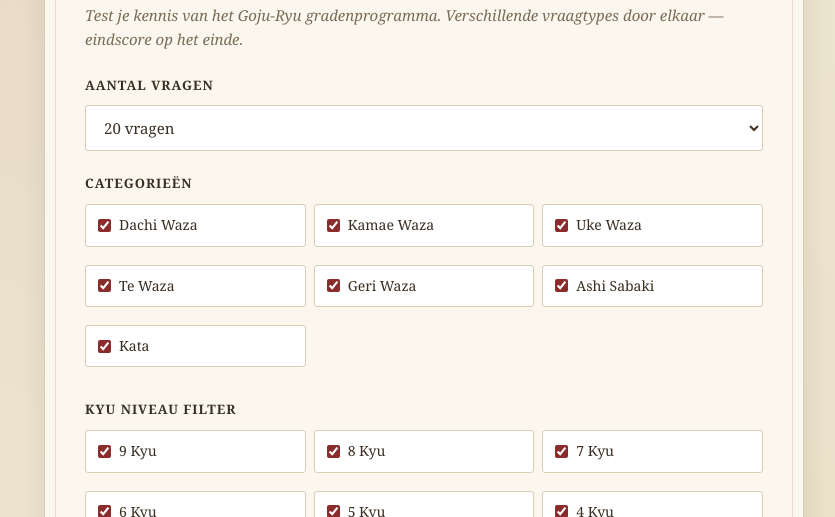
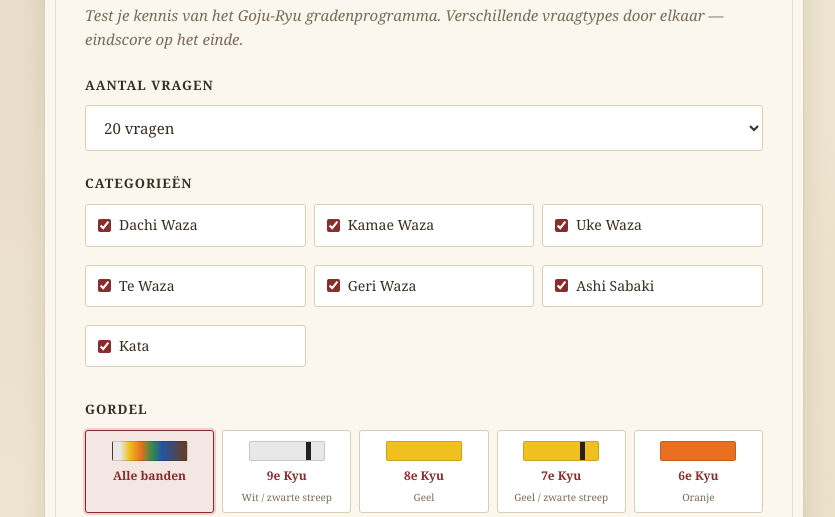
Before and after one commit to damagalis/fujiquiz, a website: page index.html in a window 1280 px wide. Shown: the part 283-800 px from the top of the page, without its empty margins (216-1051 px from the left). Drawn offline with Linux system fonts and the light colour scheme.

Commit message:
gordel selectie verbeterd

```diff
--- a/index.html
+++ b/index.html
@@ -314,6 +314,52 @@
     opacity: 0.7;
   }
 
+  .belt-selector {
+    display: grid;
+    grid-template-columns: repeat(auto-fill, minmax(108px, 1fr));
+    gap: 8px;
+  }
+  .belt-card { position: relative; display: flex; }
+  .belt-card input[type=radio] { position: absolute; opacity: 0; width: 0; height: 0; }
+  .belt-card label {
+    flex: 1;
+    display: flex;
+    flex-direction: column;
+    align-items: center;
+    gap: 7px;
+    padding: 10px 8px 9px;
+    border: 1.5px solid var(--border);
+    border-radius: 3px;
+    cursor: pointer;
+    background: #fff;
+    color: var(--text);
+    font-size: 12px;
+    font-weight: 400;
+    letter-spacing: 0;
+    text-transform: none;
+    text-align: center;
+    transition: all 0.15s;
+    line-height: 1.3;
+  }
+  .belt-card label:hover { background: var(--primary-soft); border-color: var(--primary); }
+  .belt-card input:checked + label {
+    border-color: var(--primary);
+    background: var(--primary-soft);
+    box-shadow: 0 0 0 2px rgba(139,44,44,0.18);
+    font-weight: 600;
+  }
+  .belt-visual {
+    width: 76px;
+    height: 20px;
+    border-radius: 2px;
+    position: relative;
+    overflow: hidden;
+    border: 1px solid rgba(0,0,0,0.15);
+    flex-shrink: 0;
+  }
+  .belt-kyu { font-size: 12px; font-weight: 700; color: var(--primary); }
+  .belt-color { font-size: 10px; color: var(--muted); line-height: 1.2; }
+
   .hidden { display: none !important; }
 
   @media (max-width: 600px) {
@@ -357,8 +403,8 @@
       </div>
 
       <div class="form-row">
-        <label>Kyu niveau filter</label>
-        <div class="checkbox-grid" id="kyu-checkboxes"></div>
+        <label>Gordel</label>
+        <div class="belt-selector" id="belt-selector"></div>
       </div>
 
       <div class="form-row">
@@ -559,6 +605,36 @@ const techniques = [
 ];
 
 const categories = [...new Set(techniques.map(t => t.cat))];
+
+const belts = [
+  { value: "all", label: "Alle banden",          color: "",                      base: null,      stripes: [] },
+  { value: 9,     label: "9e Kyu",               color: "Wit / zwarte streep",   base: "#e8e8e8", stripes: ["#222"] },
+  { value: 8,     label: "8e Kyu",               color: "Geel",                  base: "#f0c020", stripes: [] },
+  { value: 7,     label: "7e Kyu",               color: "Geel / zwarte streep",  base: "#f0c020", stripes: ["#222"] },
+  { value: 6,     label: "6e Kyu",               color: "Oranje",                base: "#e87020", stripes: [] },
+  { value: 5,     label: "5e Kyu",               color: "Groen",                 base: "#3a8c45", stripes: [] },
+  { value: 4,     label: "4e Kyu",               color: "Blauw",                 base: "#2255a4", stripes: [] },
+  { value: 3,     label: "3e Kyu",               color: "Bruin / 1 streep",      base: "#6b3a20", stripes: ["#fff"] },
+  { value: 2,     label: "2e Kyu",               color: "Bruin / 2 strepen",     base: "#6b3a20", stripes: ["#fff","#fff"] },
+  { value: 1,     label: "1e Kyu",               color: "Bruin / 3 strepen",     base: "#6b3a20", stripes: ["#fff","#fff","#fff"] },
+];
+
+function createBeltVisual(belt) {
+  const el = document.createElement("div");
+  el.className = "belt-visual";
+  if (!belt.base) {
+    el.style.background = "linear-gradient(to right,#e8e8e8 10%,#f0c020 22%,#e87020 38%,#3a8c45 52%,#2255a4 66%,#6b3a20 100%)";
+    return el;
+  }
+  el.style.backgroundColor = belt.base;
+  belt.stripes.forEach((color, i) => {
+    const s = document.createElement("div");
+    s.style.cssText = `position:absolute;top:0;bottom:0;width:5px;background:${color};right:${(belt.stripes.length - i) * 9 + 4}px;`;
+    el.appendChild(s);
+  });
+  return el;
+}
+
 const qtypeLabels = {
   naam_to_omschrijving: "Naam → omschrijving",
   omschrijving_to_naam: "Omschrijving → naam",
@@ -661,10 +737,17 @@ function startQuiz() {
   if (selectedCats.length === 0) { alert("Kies minstens één categorie."); return; }
   if (selectedQtypes.length === 0) { alert("Kies minstens één vraagtype."); return; }
 
-  const selectedKyus = [...document.querySelectorAll("#kyu-checkboxes input:checked")].map(c => c.value === "null" ? null : parseInt(c.value));
-  if (selectedKyus.length === 0) { alert("Kies minstens één kyu niveau."); return; }
+  const selectedBelt = document.querySelector("#belt-selector input:checked")?.value ?? "all";
+  let allowedKyus = null;
+  if (selectedBelt !== "all") {
+    const target = parseInt(selectedBelt);
+    allowedKyus = Array.from({ length: 9 - target + 1 }, (_, i) => 9 - i);
+  }
 
-  const pool = techniques.filter(t => selectedCats.includes(t.cat) && selectedKyus.includes(t.kyu));
+  const pool = techniques.filter(t =>
+    selectedCats.includes(t.cat) &&
+    (allowedKyus === null || t.kyu === null || allowedKyus.includes(t.kyu))
+  );
   if (pool.length < 4) { alert("Te weinig technieken in selectie. Kies meer categorieën of kyu niveaus."); return; }
 
   // Generate questions
@@ -817,18 +900,32 @@ function init() {
     catEl.appendChild(lbl);
   });
 
-  const kyuEl = document.getElementById("kyu-checkboxes");
-  const allKyus = [...new Set(techniques.map(t => t.kyu))].sort((a, b) => {
-    if (a === null) return 1;
-    if (b === null) return -1;
-    return b - a;
-  });
-  allKyus.forEach(kyu => {
+  const beltEl = document.getElementById("belt-selector");
+  belts.forEach((belt, idx) => {
+    const card = document.createElement("div");
+    card.className = "belt-card";
+    const input = document.createElement("input");
+    input.type = "radio";
+    input.name = "belt-level";
+    input.id = `belt-${belt.value}`;
+    input.value = belt.value;
+    if (idx === 0) input.checked = true;
     const lbl = document.createElement("label");
-    const val = kyu === null ? "null" : kyu;
-    const display = kyu === null ? "Geen kyu (alle graden)" : `${kyu} Kyu`;
-    lbl.innerHTML = `<input type="checkbox" value="${val}" checked> ${display}`;
-    kyuEl.appendChild(lbl);
+    lbl.setAttribute("for", `belt-${belt.value}`);
+    lbl.appendChild(createBeltVisual(belt));
+    const kyuDiv = document.createElement("div");
+    kyuDiv.className = "belt-kyu";
+    kyuDiv.textContent = belt.label;
+    lbl.appendChild(kyuDiv);
+    if (belt.color) {
+      const colorDiv = document.createElement("div");
+      colorDiv.className = "belt-color";
+      colorDiv.textContent = belt.color;
+      lbl.appendChild(colorDiv);
+    }
+    card.appendChild(input);
+    card.appendChild(lbl);
+    beltEl.appendChild(card);
   });
 
   document.getElementById("start-btn").onclick = startQuiz;
```
